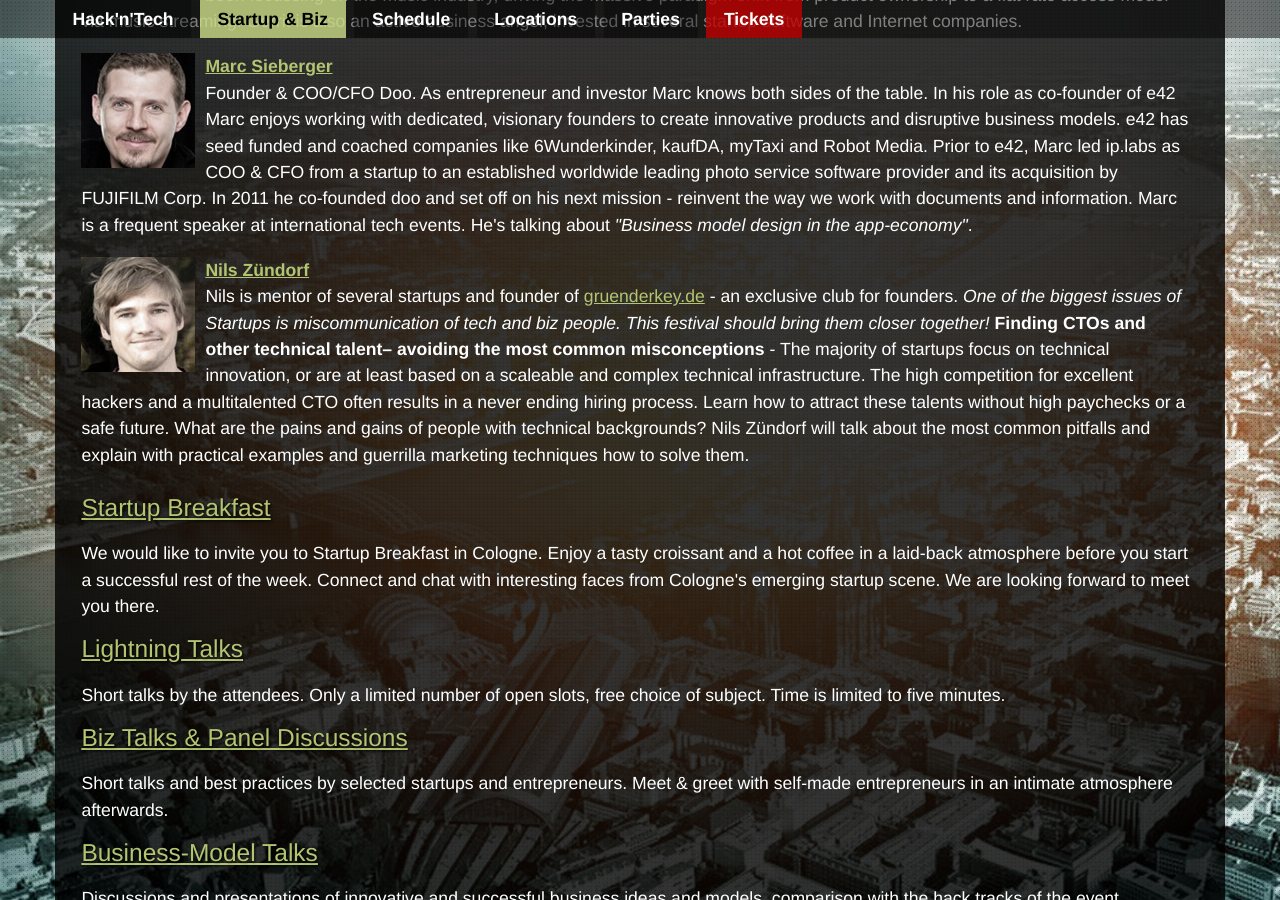
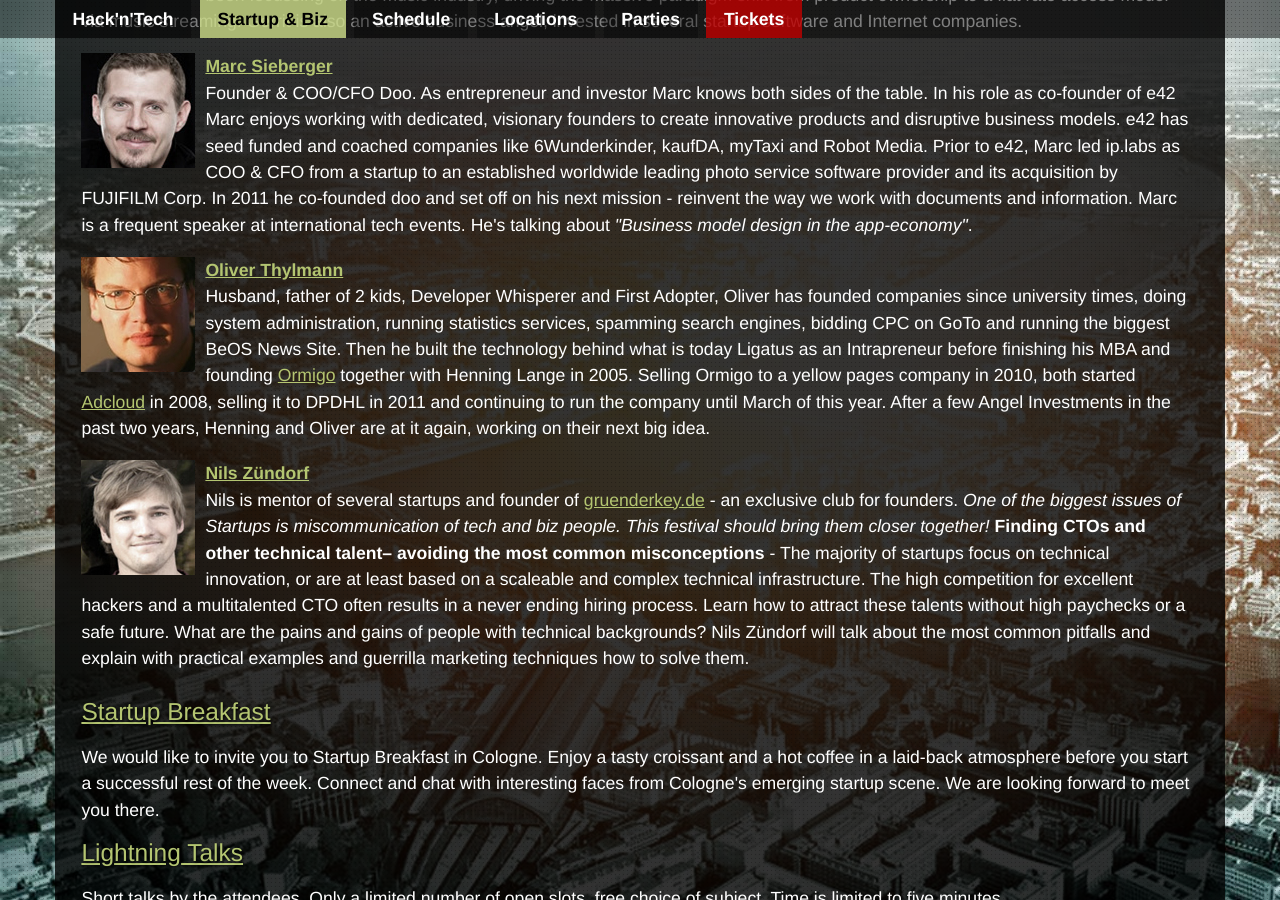
Before and after one commit to InteractiveCologne/interactivecologne.github.com, a Jekyll site: the page built from startup.html, in a window 1280 px wide and 900 px high, scrolled down 2853 px. Built offline with Jekyll 4.4.1, drawn with Linux system fonts in a browser that asks for light colours; nearby versions of some CDN libraries.

Commit message:
added oliver thylmann

```diff
--- a/startup.html
+++ b/startup.html
@@ -77,6 +77,9 @@
 
 				<p class="speaker">
 					<img class="speaker" src="assets/images/speaker/marc-sieberger.jpg" alt="Marc Sieberger"/><a href="#marc-sieberger" name="marc-sieberger"><strong>Marc Sieberger</strong></a><br/>Founder & COO/CFO Doo. As entrepreneur and investor Marc knows both sides of the table. In his role as co-founder of e42 Marc enjoys working with dedicated, visionary founders to create innovative products and disruptive business models. e42 has seed funded and coached companies like 6Wunderkinder, kaufDA, myTaxi and Robot Media. Prior to e42, Marc led ip.labs as COO & CFO from a startup to an established worldwide leading photo service software provider and its acquisition by FUJIFILM Corp. In 2011 he co-founded doo and set off on his next mission - reinvent the way we work with documents and information. Marc is a frequent speaker at international tech events. He's talking about <em>"Business model design in the app-economy"</em>.
+				</p>
+				<p class="speaker">
+				  <img class="speaker" src="assets/images/speaker/oliver-thylmann.jpg" alt="Oliver Thylmann"/><a href="#oliver-thylmann" name="oliver-thylmann"><strong>Oliver Thylmann</strong></a><br/>Husband, father of 2 kids, Developer Whisperer and First Adopter, Oliver has founded companies since university times, doing system administration, running statistics services, spamming search engines, bidding CPC on GoTo and running the biggest BeOS News Site. Then he built the technology behind what is today Ligatus as an Intrapreneur before finishing his MBA and founding <a href="https://ormigo.com/">Ormigo</a> together with Henning Lange in 2005. Selling Ormigo to a yellow pages company in 2010, both started <a href="http://adcloud.com/">Adcloud</a> in 2008, selling it to DPDHL in 2011 and continuing to run the company until March of this year. After a few Angel Investments in the past two years, Henning and Oliver are at it again, working on their next big idea.
 				</p>
 				<p class="speaker">
 					<img class="speaker" src="assets/images/speaker/nils-zuendorf.jpg" alt="Nils Zündorf"/><a href="#nils-zuendorf" name="nils-zuendorf"><strong>Nils Zündorf</strong></a><br/>Nils is mentor of several startups and founder of <a title=Gruenderkey href="http://gruenderkey.de" target="_blank">gruenderkey.de</a> - an exclusive club for founders. <em>One of the biggest issues of Startups is miscommunication of tech and biz people. This festival should bring them closer together!</em> <strong>Finding CTOs and other technical talent– avoiding the most common misconceptions </strong> - The majority of startups focus on technical innovation, or are at least based on a scaleable and complex technical infrastructure. The high competition for excellent hackers and a multitalented CTO often results in a never ending hiring process. Learn how to attract these talents without high paychecks or a safe future. What are the pains and gains of people with technical backgrounds? Nils Zündorf will talk about the most common pitfalls and explain with practical examples and guerrilla marketing techniques how to solve them.
```
Also changed, not shown: oliver-thylmann.html (added, +19 -0 lines), assets/images/speaker/oliver-thylmann.jpg (added).
